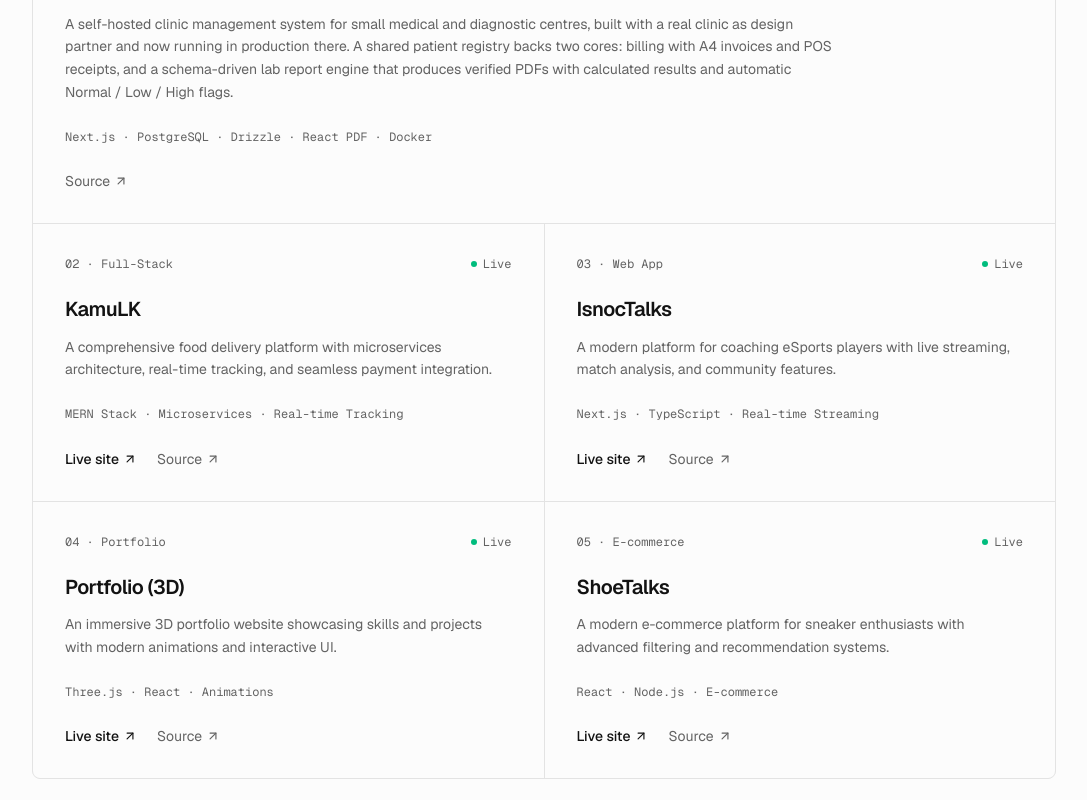
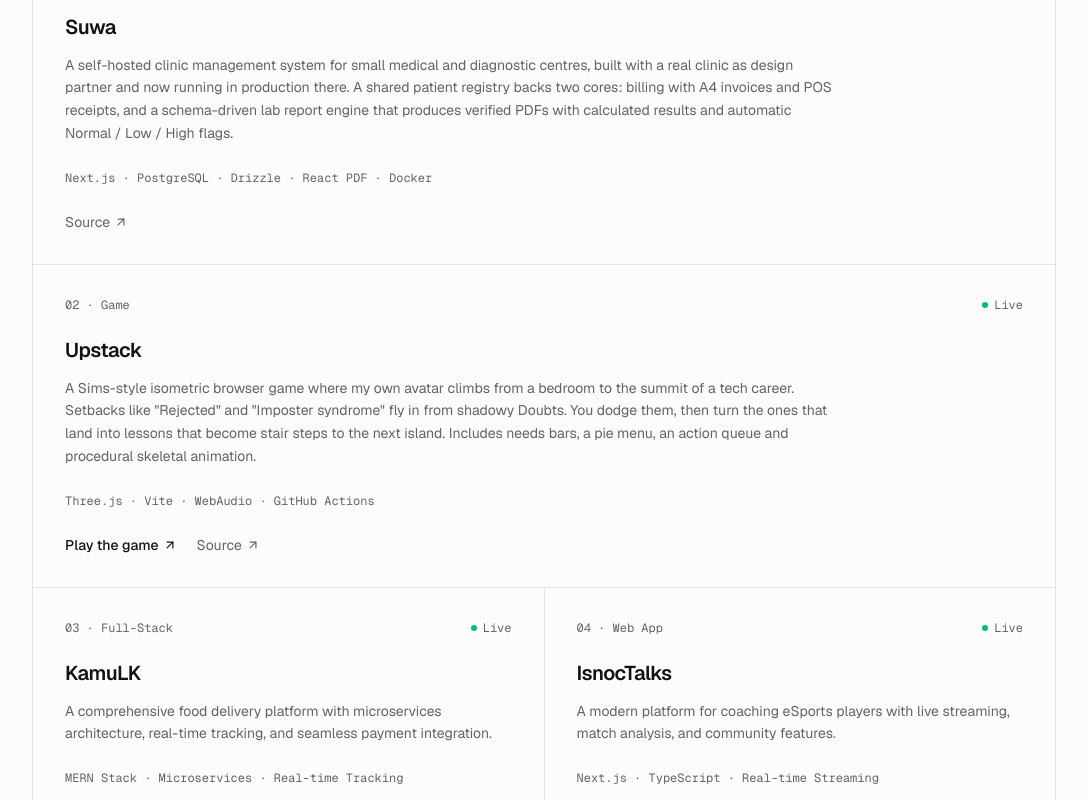
Before and after one commit to thusalapi/portfolio-2026, a Next.js app: page / in a window 1280 px wide. Shown: the part 3184-3984 px from the top of the page, without its empty margins (96-1183 px from the left). Built offline with nearby package versions, Linux system fonts and the light colour scheme.

Commit message:
feat: add Upstack game and AI tooling to portfolio
Co-Authored-By: Claude Opus 5.5 <noreply@anthropic.com>
Claude-Session: https://claude.ai/code/session_01C4WnysC2kNCZKpxFhPtQwz

```diff
--- a/components/about.tsx
+++ b/components/about.tsx
@@ -13,6 +13,7 @@ const stack = [
   { label: "Backend", items: "Node.js, NestJS, Spring Boot" },
   { label: "Data", items: "PostgreSQL, MySQL, MongoDB" },
   { label: "Infra", items: "Docker, AWS" },
+  { label: "AI tooling", items: "Claude, Claude Code, Agent Skills, MCP" },
 ];
 
 export function About() {
--- a/components/projects.tsx
+++ b/components/projects.tsx
@@ -9,6 +9,7 @@ type FeaturedProject = {
   tech: string[];
   github?: string;
   demo?: string;
+  demoLabel?: string;
   status: string;
   highlight?: boolean;
 };
@@ -22,6 +23,19 @@ const featuredProjects: FeaturedProject[] = [
     category: "Healthcare",
     tech: ["Next.js", "PostgreSQL", "Drizzle", "React PDF", "Docker"],
     github: "https://github.com/thusalapi/Suwa",
+    status: "Live",
+    highlight: true,
+  },
+  {
+    id: 5,
+    title: "Upstack",
+    description:
+      "A Sims-style isometric browser game where my own avatar climbs from a bedroom to the summit of a tech career. Setbacks like \"Rejected\" and \"Imposter syndrome\" fly in from shadowy Doubts. You dodge them, then turn the ones that land into lessons that become stair steps to the next island. Includes needs bars, a pie menu, an action queue and procedural skeletal animation.",
+    category: "Game",
+    tech: ["Three.js", "Vite", "WebAudio", "GitHub Actions"],
+    github: "https://github.com/thusalapi/upstack",
+    demo: "https://thusalapi.github.io/upstack/",
+    demoLabel: "Play the game",
     status: "Live",
     highlight: true,
   },
@@ -154,7 +168,7 @@ export function Projects() {
                     rel="noopener noreferrer"
                     className="inline-flex items-center gap-1 font-medium text-foreground hover:text-primary transition-colors"
                   >
-                    Live site
+                    {project.demoLabel ?? "Live site"}
                     <ArrowUpRight className="w-3.5 h-3.5" />
                   </a>
                 )}
```
